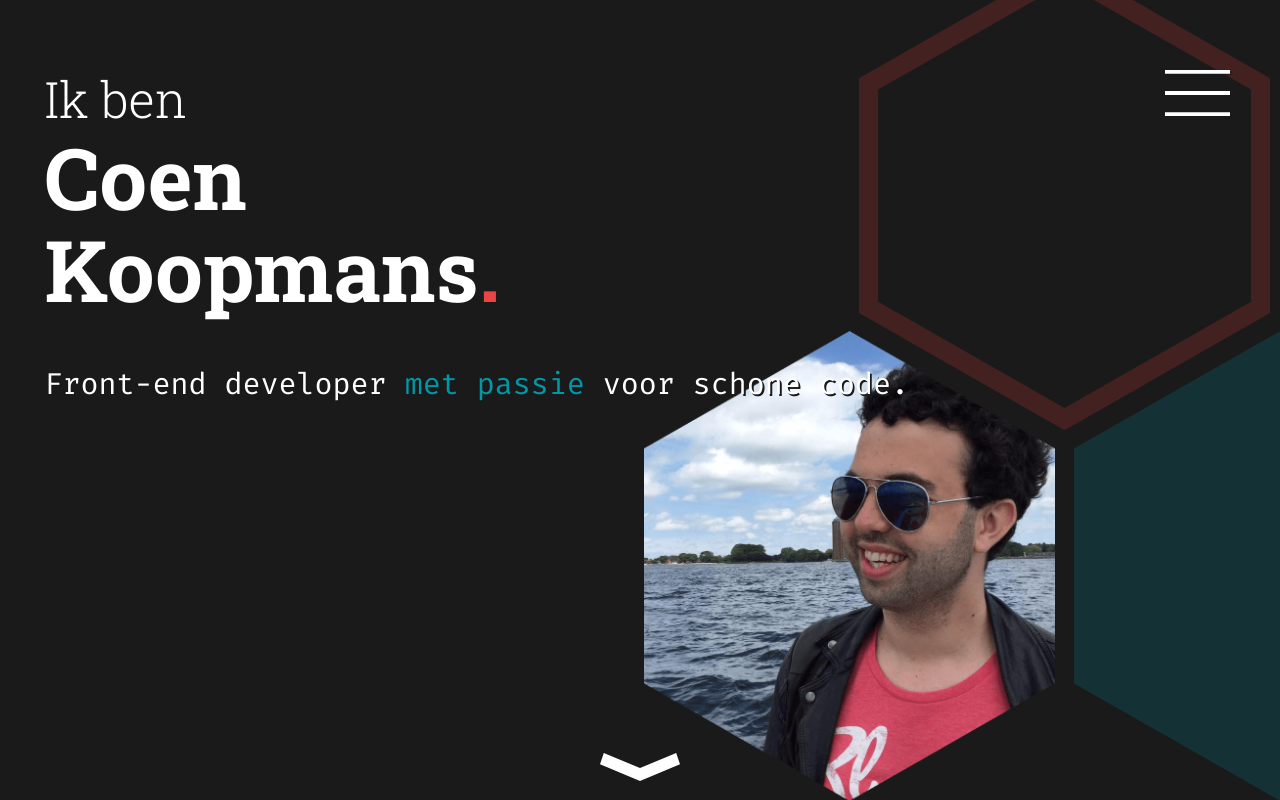
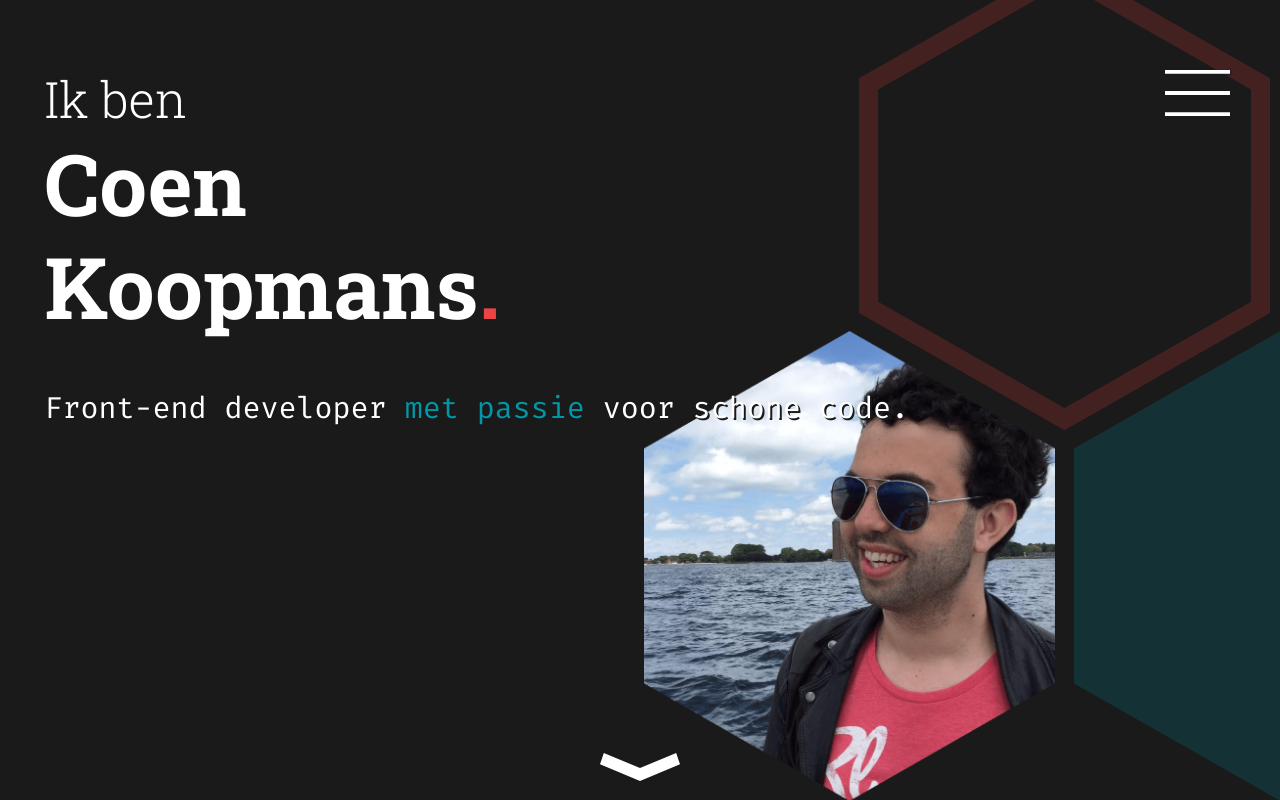
Before and after one commit to coenkoopmans/coenkoopmans.nl, an Angular app: page / in a window 1280 px wide. Built offline with nearby package versions, Linux system fonts and the light colour scheme.

Commit message:
Improves calculations of vw sizes - though it hurts to work around SCSS limitations

```diff
--- a/src/app/intro/intro.component.scss
+++ b/src/app/intro/intro.component.scss
@@ -1,13 +1,11 @@
 @import '../variables.scss';
 
-// Divide pixel amount from design by 320, the smallest denominator screen width, multiply by 100 to get a percentage
-// Sass doesn't seem to like calculations here...
-$font-size-h1-small: 9.375vw; // 30px
-$font-size-h1-big: 15.9375vw; // 51px
-$font-size-tagLine: 5.625vw; // 18px
+$font-size-h1-small: getVwSizeForScreenWidth(30, 'mobile');
+$font-size-h1-big: getVwSizeForScreenWidth(51, 'mobile');
+$font-size-tagLine: getVwSizeForScreenWidth(18, 'mobile');
 
-$name-first-last-line-height: 17.1875vw;
-$tagLine-line-height: 10.9375vw;
+$name-first-last-line-height: getVwSizeForScreenWidth(62, 'mobile');
+$tagLine-line-height: getVwSizeForScreenWidth(35, 'mobile');
 
 // These are calculated as follows: ($targetSize/$targetScreenWidth)/($mobileSize/$mobileScreenWidth) in the designs,
 // where "size" can refer to any element that scales according to $scale-factor-{screenSize}
@@ -58,28 +56,28 @@ $low-height-scale-factor: 0.6;
 
 .name {
   font-weight: 300;
-  font-size: $font-size-h1-small;
+  font-size: getVw($font-size-h1-small);
   z-index: 2;
-  @include text-shadow(rgba($color-black, 0.8));
+  @include textShadow(rgba($color-black, 0.8));
   @include breakpoint('tablet') {
-    font-size: $font-size-h1-small * $font-size-textContainer-scale-factor-tablet;
+    font-size: getVw($font-size-h1-small * $font-size-textContainer-scale-factor-tablet);
   }
   @include breakpoint('desktop') {
-    font-size: $font-size-h1-small * $font-size-textContainer-scale-factor-desktop;
+    font-size: getVw($font-size-h1-small * $font-size-textContainer-scale-factor-desktop);
   }
 }
 .name--first, .name--last {
   display: block; // Force new line by setting block-level rendering
   font-weight: 700;
-  font-size: $font-size-h1-big;
-  line-height: $name-first-last-line-height;
+  font-size: getVw($font-size-h1-big);
+  line-height: getVw($name-first-last-line-height);
   @include breakpoint('tablet') {
-    font-size: $font-size-h1-big * $font-size-textContainer-scale-factor-tablet;
-    line-height: $name-first-last-line-height * $font-size-textContainer-scale-factor-tablet;
+    font-size: getVw($font-size-h1-big * $font-size-textContainer-scale-factor-tablet);
+    line-height: getVw($name-first-last-line-height * $font-size-textContainer-scale-factor-tablet);
   }
   @include breakpoint('desktop') {
-    font-size: $font-size-h1-big * $font-size-textContainer-scale-factor-desktop;
-    line-height: $name-first-last-line-height * $font-size-textContainer-scale-factor-desktop;
+    font-size: getVw($font-size-h1-big * $font-size-textContainer-scale-factor-desktop);
+    line-height: getVw($name-first-last-line-height * $font-size-textContainer-scale-factor-desktop);
   }
 }
 .name--lastEmphasis {
@@ -90,17 +88,17 @@ $low-height-scale-factor: 0.6;
   font-family: $font-mono;
   font-size: $font-size-tagLine;
   font-weight: 400;
-  line-height: $tagLine-line-height;
+  line-height: getVw($tagLine-line-height);
   margin-top: 40px;
   z-index: 2;
-  @include text-shadow($color-black);
+  @include textShadow($color-black);
   @include breakpoint('tablet') {
-    font-size: $font-size-tagLine * $font-size-textContainer-scale-factor-tablet;
-    line-height: $tagLine-line-height * $font-size-textContainer-scale-factor-tablet;
+    font-size: getVw($font-size-tagLine * $font-size-textContainer-scale-factor-tablet);
+    line-height: getVw($tagLine-line-height * $font-size-textContainer-scale-factor-tablet);
   }
   @include breakpoint('desktop') {
-    font-size: $font-size-tagLine * $font-size-textContainer-scale-factor-desktop;
-    line-height: $tagLine-line-height * $font-size-textContainer-scale-factor-desktop;
+    font-size: getVw($font-size-tagLine * $font-size-textContainer-scale-factor-desktop);
+    line-height: getVw($tagLine-line-height * $font-size-textContainer-scale-factor-desktop);
   }
 }
 .tagLine--emphasis {
@@ -116,7 +114,7 @@ $low-height-scale-factor: 0.6;
   padding: $scroll-button-padding;
   align-self: center;
   z-index: 1337;
-  @include drop-shadow();
+  @include dropShadow();
 
   @include breakpoint('tablet') {
     width: $scroll-button-width * $scale-factor-tablet;
--- a/src/app/menu/menu.component.scss
+++ b/src/app/menu/menu.component.scss
@@ -16,7 +16,7 @@ $menu-button-top-desktop: 70px;
   top: $menu-button-top-mobile - $menu-button-padding;
   padding: $menu-button-padding;
   z-index: 1337;
-  @include drop-shadow();
+  @include dropShadow();
 
   @include breakpoint('tablet') {
     width: $menu-button-width * $scale-factor-tablet;
--- a/src/app/variables.scss
+++ b/src/app/variables.scss
@@ -12,6 +12,11 @@ $font-mono: 'Fira Mono', "Courier New", Courier, monospace;
 
 $font-size-regular: 18px;
 $font-size-heading: 45px;
+
+// Arbitrary, lifted from designs - in px (but can't add px unit due to calculation bugs with odd units in scss)
+$base-screen-size-mobile: 320;
+$base-screen-size-tablet: 768;
+$base-screen-size-desktop: 1440;
 
 $scale-factor-tablet: 1.5;
 $scale-factor-desktop: 1.9;
@@ -33,11 +38,29 @@ $shadow-white: 1px 1px 1px $color-white;
   @return #{$pixels/$context}em;
 }
 
-@mixin drop-shadow() {
+@function getVw($value) {
+  @return #{$value}vw;
+}
+
+// Input is in px - gets a vw size for a given input and base screen size. Calculated relative to design, which is
+// made for three base sizes.
+@function getVwSizeForScreenWidth($inputInPx, $size) {
+  @if $size == 'tablet' {
+    @return $inputInPx / $base-screen-size-tablet * 100;
+  }
+  @if $size == 'desktop' {
+    @return $inputInPx / $base-screen-size-desktop * 100;
+  }
+  @else { // Mobile
+    @return $inputInPx / $base-screen-size-mobile * 100;
+  }
+}
+
+@mixin dropShadow() {
   filter: drop-shadow($shadow-main);
 }
 
-@mixin text-shadow($color) {
+@mixin textShadow($color) {
   text-shadow: emFromPx(1) emFromPx(1) 0 $color;
 }
 
```
